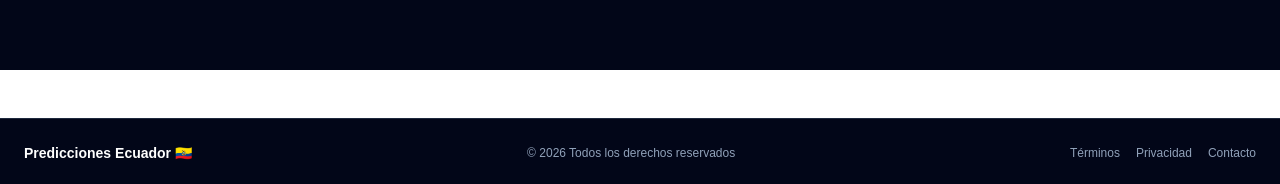
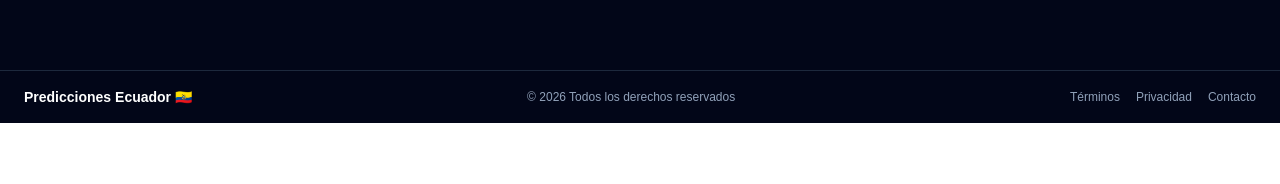
Before and after one commit to styf-styf/predicciones-ecuador, a Next.js app in the folder frontend/: page / in a window 1280 px wide. Shown: the part 730-914 px from the top of the page. After the commit the page ends 853 px from the top, so only its background shows below. Built offline with nearby package versions, Linux system fonts and the light colour scheme; no server answers.

Commit message:
footer-0.3

```diff
--- a/frontend/components/Footer.tsx
+++ b/frontend/components/Footer.tsx
@@ -1,11 +1,11 @@
 export default function Footer() {
   return (
-    <footer className="mt-12 border-t border-slate-200 dark:border-slate-800 bg-white dark:bg-slate-950 text-slate-500 dark:text-slate-400 text-sm">
-      <div className="max-w-7xl mx-auto px-4 sm:px-6 py-6 flex flex-col sm:flex-row items-center justify-between gap-3">
+    <footer className="border-t border-slate-200 dark:border-slate-800 bg-white dark:bg-slate-950 text-slate-500 dark:text-slate-400 text-sm">
+      <div className="max-w-7xl mx-auto px-4 sm:px-6 py-4 flex flex-col sm:flex-row items-center justify-between gap-2">
         <p className="font-semibold text-slate-700 dark:text-white">
           Predicciones Ecuador 🇪🇨
         </p>
-        <p className="text-xs text-center">
+        <p className="text-xs">
           © {new Date().getFullYear()} Todos los derechos reservados
         </p>
         <div className="flex gap-4 text-xs">
@@ -15,5 +15,5 @@ export default function Footer() {
         </div>
       </div>
     </footer>
-  )
+  );
 }
```
